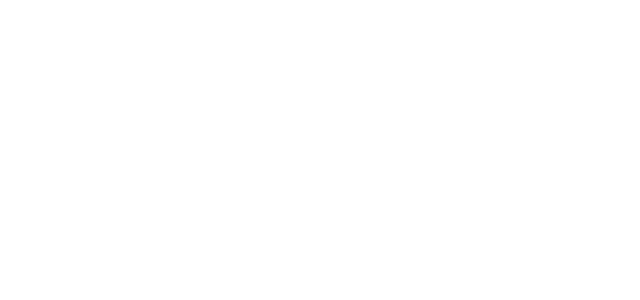
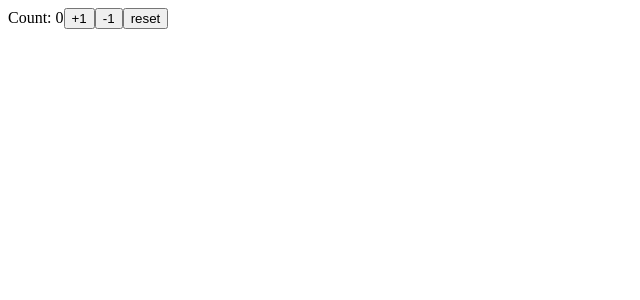
Before and after one commit to kazuyuki-mera/react-typescript, a React (Create React App) app: page / in a window 1280 px wide. Shown: the top 300 px of the page, without its empty margins (0-640 px from the left). Built offline with nearby package versions, Linux system fonts and the light colour scheme; the HTML template or start-up script is replaced by a standard one.

Commit message:
useReducer基礎

```diff
--- a/src/CounterWithReducer.tsx
+++ b/src/CounterWithReducer.tsx
@@ -1,20 +1,31 @@
 import React, { useReducer } from 'react';
 
-const initialState = { count: 0 };
+type StateType = { count: number };
+const initialState: StateType = { count: 0 };
+type ActionType = { type: 'increment' | 'decrement' | 'reset' };
 
-function reducer(state: any, action: any) {
+function reducer(state: StateType, action: ActionType): StateType | never {
   switch (action.type) {
     case 'increment':
       return { count: state.count + 1 };
     case 'decrement':
       return { count: state.count - 1 };
+    case 'reset':
+      return initialState;
     default:
       throw new Error();
   }
 }
 function CounterWithReducer() {
   const [state, dispatch] = useReducer(reducer, initialState);
-  return <div></div>;
+  return (
+    <>
+      Count: {state.count}
+      <button onClick={() => dispatch({ type: 'increment' })}>+1</button>
+      <button onClick={() => dispatch({ type: 'decrement' })}>-1</button>
+      <button onClick={() => dispatch({ type: 'reset' })}>reset</button>
+    </>
+  );
 }
 
 export default CounterWithReducer;
```
